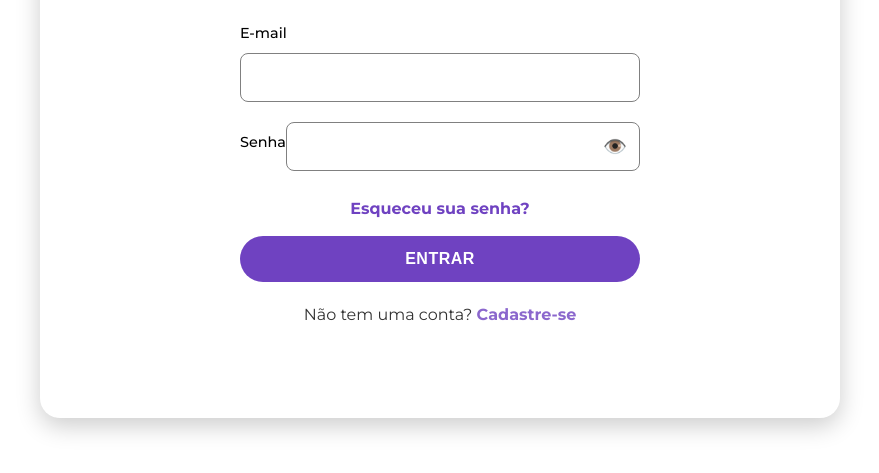
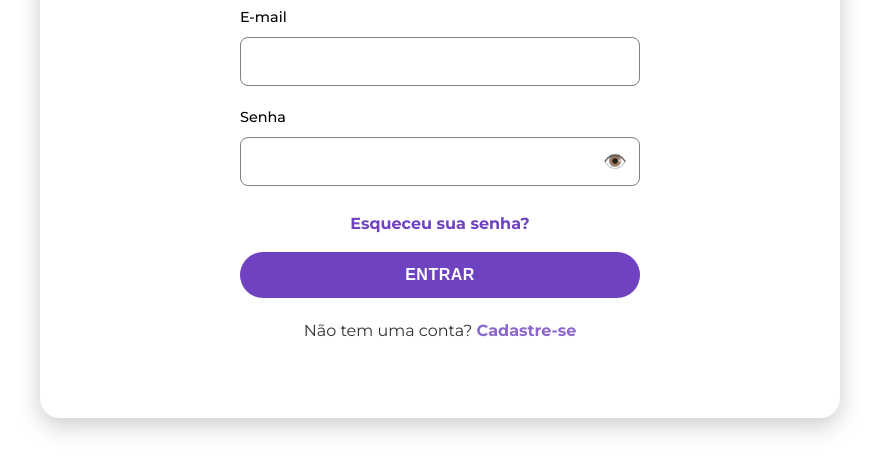
Before and after one commit to matheusj1/GameRivals-Site, a plain HTML site: page login-split-form.html in a window 1280 px wide. Shown: the part 307-780 px from the top of the page, without its empty margins (200-1079 px from the left). Drawn offline with Linux system fonts and the light colour scheme.

Commit message:
login arrumado

```diff
--- a/css/login-split-form.css
+++ b/css/login-split-form.css
@@ -143,12 +143,9 @@ body {
 .password-wrapper {
     position: relative;
     width: 100%;
-    display: flex; /* Adicionado para alinhar os itens */
-    align-items: center; /* Adicionado para alinhar os itens */
 }
 
 .password-wrapper input {
-    width: 100%;
     padding-right: 45px; /* espaço para o olho */
 }
 
@@ -170,7 +167,6 @@ body {
     justify-content: center;
 
     min-width: 30px; /* área de clique */
-    height: 100%; /* para garantir que o alinhamento vertical seja consistente */
 }
 
 /* Botão principal */
--- a/login-split-form.html
+++ b/login-split-form.html
@@ -24,10 +24,12 @@
                             <label for="login-email">E-mail</label>
                             <input type="email" id="login-email" name="login-email" required>
                         </div>
-                        <div class="input-group password-wrapper">
-                            <label for="login-senha">Senha</label><br>
+                        <div class="input-group">
+                            <label for="login-senha">Senha</label>
+                            <div class="password-wrapper">
                                 <input type="password" id="login-senha" name="login-senha" required>
                                 <button type="button" class="toggle-password" aria-label="Mostrar senha">👁️</button>
+                            </div>
                         </div>
                         <p class="form-error-message" id="login-error"></p>
                         <div class="form-options">
@@ -54,15 +56,19 @@
                             <label for="reg-email">E-mail</label>
                             <input type="email" id="reg-email" name="email" required>
                         </div>
-                        <div class="input-group password-wrapper">
+                        <div class="input-group">
                             <label for="reg-senha">Senha</label>
+                            <div class="password-wrapper">
                                 <input type="password" id="reg-senha" name="senha" required>
                                 <button type="button" class="toggle-password" aria-label="Mostrar senha">👁️</button>
                             </div>
-                        <div class="input-group password-wrapper">
+                        </div>
+                        <div class="input-group">
                             <label for="reg-confirmar-senha">Confirmar Senha</label>
+                            <div class="password-wrapper">
                                 <input type="password" id="reg-confirmar-senha" name="confirmar-senha" required>
                                 <button type="button" class="toggle-password" aria-label="Mostrar senha">👁️</button>
+                            </div>
                         </div>
                         <p class="form-error-message" id="register-error"></p>
                         <button type="submit" class="cta-button form-submit-btn">Cadastrar</button>
```
Lines whose indentation alone changed are shown as unchanged.
